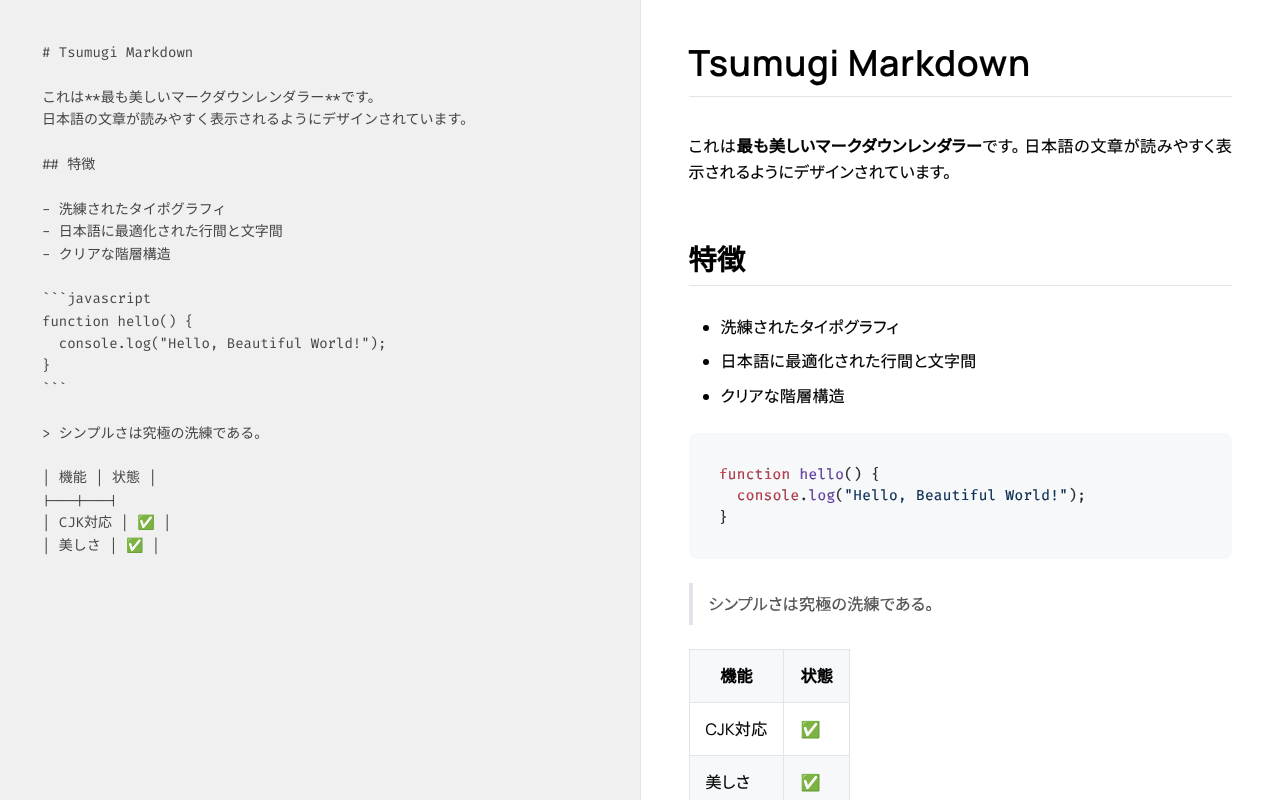
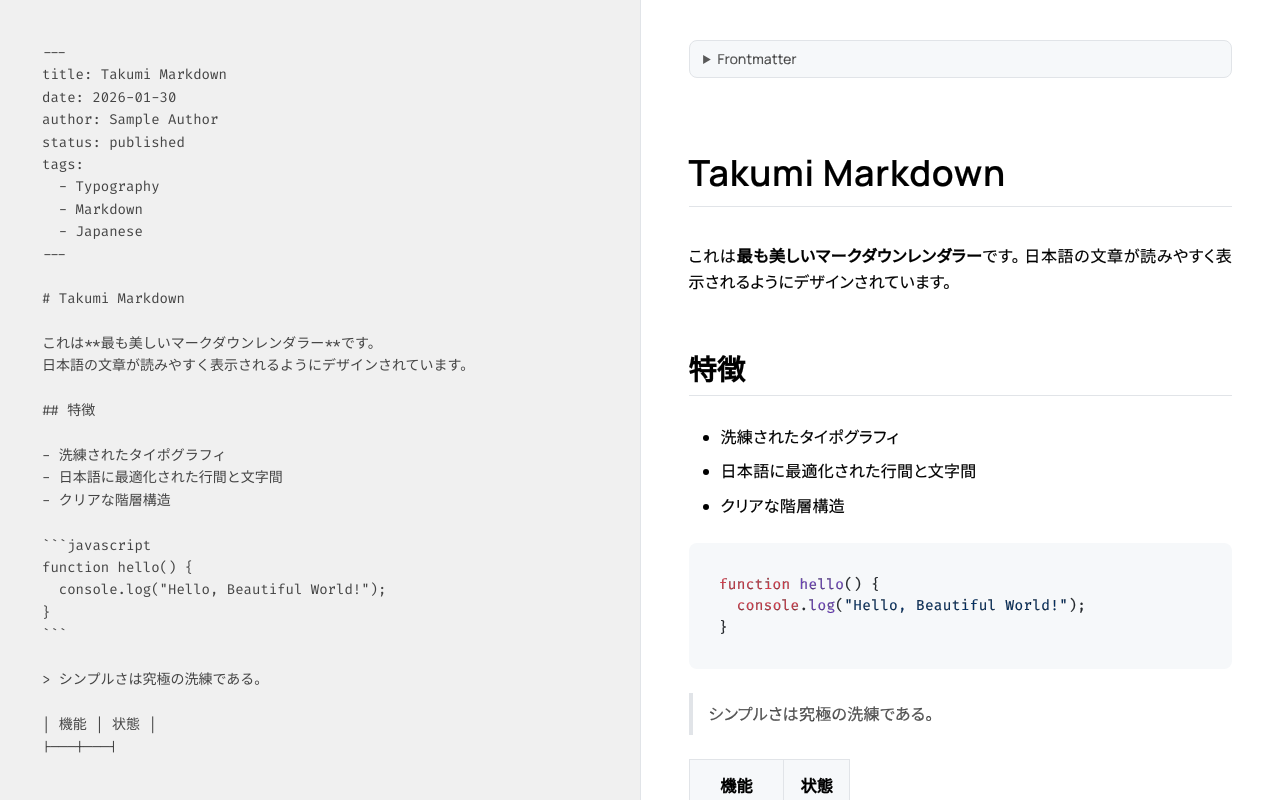
Before and after one commit to Ischca/takumi-markdown, a React (Vite) app: page / in a window 1280 px wide. Built offline with nearby package versions, Linux system fonts and the light colour scheme; a web font is replaced by a local one.

Commit message:
feat: Add generic frontmatter support (v1.5.0)
- Parse YAML frontmatter and display in collapsible block
- Works with any frontmatter structure (no hardcoded fields)
- Simple, non-intrusive UI using <details> element

```diff
--- a/package.json
+++ b/package.json
@@ -10,7 +10,9 @@
     "preview": "vite preview"
   },
   "dependencies": {
+    "gray-matter": "^4.0.3",
     "highlight.js": "^11.11.1",
+    "js-yaml": "^4.1.1",
     "react": "^19.2.0",
     "react-dom": "^19.2.0",
     "react-markdown": "^10.1.0",
@@ -19,6 +21,7 @@
   },
   "devDependencies": {
     "@eslint/js": "^9.39.1",
+    "@types/js-yaml": "^4.0.9",
     "@types/node": "^24.10.1",
     "@types/react": "^19.2.5",
     "@types/react-dom": "^19.2.3",
--- a/src/App.tsx
+++ b/src/App.tsx
@@ -2,7 +2,18 @@ import { useState } from 'react';
 import './App.css';
 import { MarkdownRenderer } from './components/MarkdownRenderer';
 
-const INITIAL_MARKDOWN = `# Tsumugi Markdown
+const INITIAL_MARKDOWN = `---
+title: Takumi Markdown
+date: 2026-01-30
+author: Sample Author
+status: published
+tags:
+  - Typography
+  - Markdown
+  - Japanese
+---
+
+# Takumi Markdown
 
 これは**最も美しいマークダウンレンダラー**です。
 日本語の文章が読みやすく表示されるようにデザインされています。
--- a/src/components/MarkdownRenderer.tsx
+++ b/src/components/MarkdownRenderer.tsx
@@ -2,25 +2,47 @@ import React from 'react';
 import ReactMarkdown from 'react-markdown';
 import remarkGfm from 'remark-gfm';
 import rehypeHighlight from 'rehype-highlight';
-import '../styles/typography.css'; // Will create this next
-// Import a highlight.js theme
+import '../styles/typography.css';
 import 'highlight.js/styles/github.css';
 
 interface MarkdownRendererProps {
     content: string;
 }
 
+/**
+ * Extract frontmatter from markdown content
+ */
+function extractFrontmatter(content: string): { frontmatter: string | null; body: string } {
+    const frontmatterRegex = /^---\s*\n([\s\S]*?)\n---\s*\n?/;
+    const match = content.match(frontmatterRegex);
+
+    if (!match) {
+        return { frontmatter: null, body: content };
+    }
+
+    return {
+        frontmatter: match[1],
+        body: content.slice(match[0].length)
+    };
+}
+
 export const MarkdownRenderer: React.FC<MarkdownRendererProps> = ({ content }) => {
+    const { frontmatter, body } = extractFrontmatter(content);
+
     return (
         <div className="markdown-body">
+            {frontmatter && (
+                <details className="frontmatter-block">
+                    <summary>Frontmatter</summary>
+                    <pre><code className="language-yaml">{frontmatter}</code></pre>
+                </details>
+            )}
             <ReactMarkdown
                 remarkPlugins={[remarkGfm]}
                 rehypePlugins={[rehypeHighlight]}
-                components={{
-                    // Custom components can be added here if needed for further control
-                }}
+                components={{}}
             >
-                {content}
+                {body}
             </ReactMarkdown>
         </div>
     );
--- a/src/styles/typography.css
+++ b/src/styles/typography.css
@@ -1,3 +1,25 @@
+/* Frontmatter Block (collapsible) */
+.frontmatter-block {
+    margin-bottom: 1.5em;
+    border: 1px solid var(--c-border);
+    border-radius: var(--radius-md, 4px);
+    background-color: var(--c-code-bg);
+}
+
+.frontmatter-block summary {
+    padding: 0.5em 1em;
+    cursor: pointer;
+    font-size: 0.85em;
+    color: var(--c-text-muted);
+    user-select: none;
+}
+
+.frontmatter-block pre {
+    margin: 0;
+    border-top: 1px solid var(--c-border);
+    border-radius: 0;
+}
+
 /* Beautiful Typography */
 
 .markdown-body {
```
Also changed, not shown: 1 other file (tests, documents, lock files or other folders).
